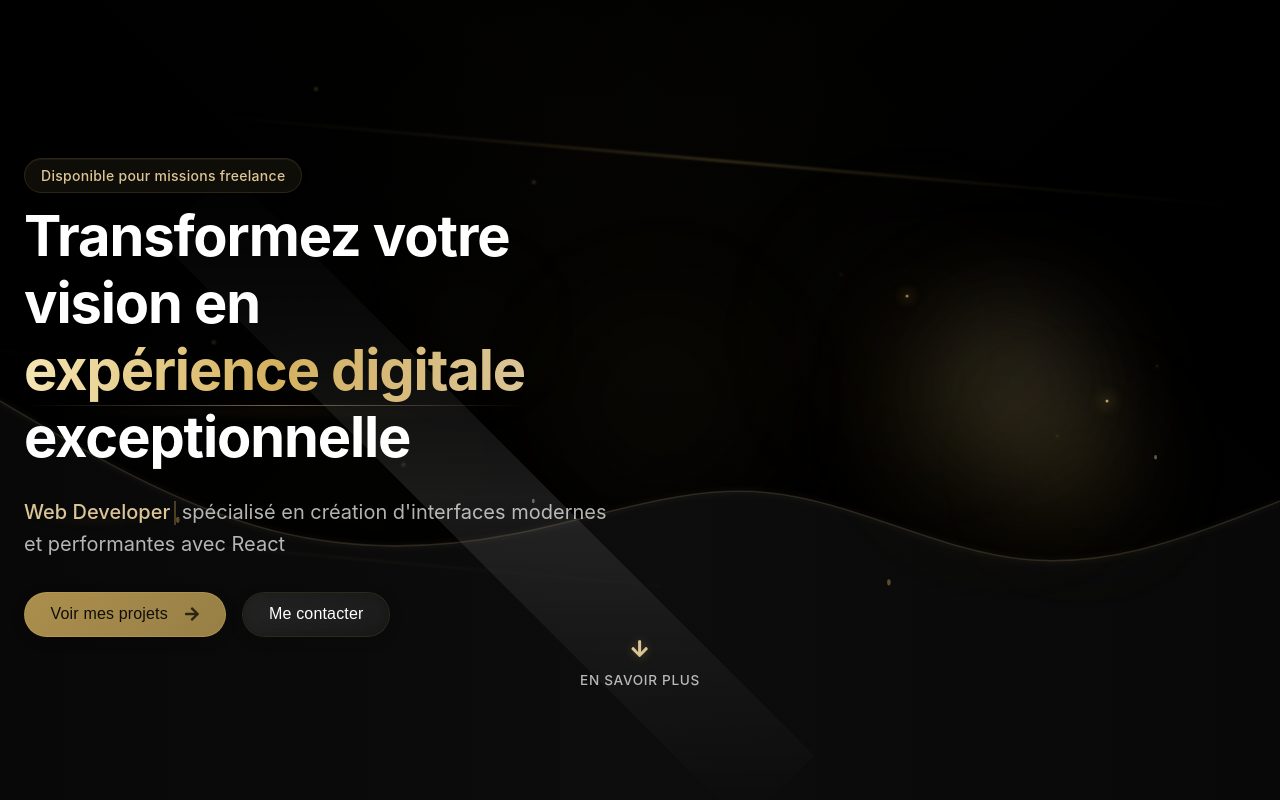
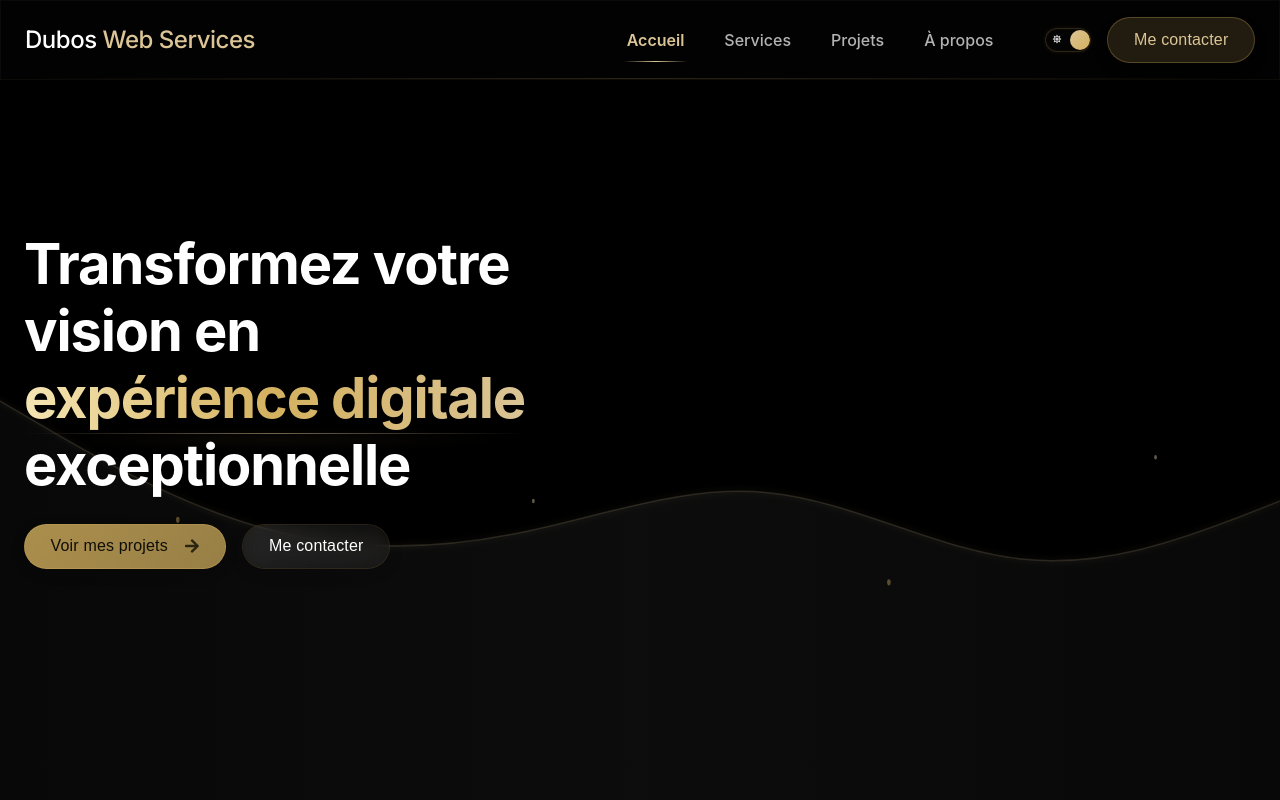
Before and after one commit to Jerome-Dubos/portfolio, a React (Vite) app: page / in a window 1280 px wide. Shown: the top 800 px of the page. Built offline with nearby package versions, Linux system fonts and the light colour scheme.

Commit message:
Naviguation amelioree

```diff
--- a/src/App.jsx
+++ b/src/App.jsx
@@ -1,4 +1,4 @@
-import { useEffect } from 'react';
+import React, { useEffect } from 'react';
 import { Outlet, useLocation } from 'react-router-dom';
 import { AnimatePresence, motion } from 'framer-motion';
 import NavBar from './components/NavBar/NavBar.jsx';
--- a/src/components/Banner/Banner.jsx
+++ b/src/components/Banner/Banner.jsx
@@ -1,30 +1,15 @@
 import { useState, useEffect } from 'react';
 import { motion } from 'framer-motion';
-import { useNavigate } from 'react-router-dom';
+import { useNavigate, useLocation } from 'react-router-dom';
+import handleContactClick from '../../utils/handleContactClick'; // Import centralisé
 import HeroWave from '../DecorativeElements/HeroWave';
 import { FaArrowRight, FaArrowDown } from 'react-icons/fa';
 import './Banner.css';
 
 const Banner = () => {
   const navigate = useNavigate();
+  const location = useLocation();
   const [typewriter, setTypewriter] = useState({ text: '', index: 0 });
-  const [windowSize, setWindowSize] = useState({
-    width: window.innerWidth,
-    height: window.innerHeight
-  });
-
-  /* Détection de la taille de l'écran */
-  useEffect(() => {
-    const handleResize = () => {
-      setWindowSize({
-        width: window.innerWidth,
-        height: window.innerHeight
-      });
-    };
-
-    window.addEventListener('resize', handleResize);
-    return () => window.removeEventListener('resize', handleResize);
-  }, []);
 
   /* Effet d'écriture Typewriter */
   useEffect(() => {
@@ -39,55 +24,8 @@ const Banner = () => {
     }
   }, [typewriter]);
 
-
-  const navigateToProjects = () => {
-    navigate('/projects');
-  };
-
-  const navigateToContact = () => {
-    navigate('/about#contact');
-    setTimeout(() => {
-      document.getElementById("contact")?.scrollIntoView({ behavior: "smooth" });
-    }, 500);
-  };
-
-  const scrollToNextSection = () => {
-    const techStackSection = document.querySelector('#tech-stack') || document.querySelector('.tech-stack-section') || document.querySelector('.home-page > section:nth-child(2)');
-    if (techStackSection) {
-      techStackSection.scrollIntoView({ behavior: 'smooth' });
-    }
-  };
-
-  /* Variants d'animation */
-  const fadeInUp = { hidden: { opacity: 0, y: 20 }, visible: { opacity: 1, y: 0, transition: { duration: 0.6, ease: [0.22, 1, 0.36, 1] } } };
-
-  /* Adapter le délai d'apparition en fonction de la taille d'écran */
-  const getScrollIndicatorDelay = () => {
-    if (windowSize.width <= 768) return 1.5; // Plus rapide sur mobile
-    return 2; // Délai standard sur desktop
-  };
-
   return (
     <section className="banner">
-      {/* Effets background */}
-      <div className="glow-orb"></div>
-      <div className="glow-orb secondary"></div>
-      <div className="glow-orb tertiary"></div>
-      <div className="golden-mist"></div>
-      <div className="immersive-effects">
-        <div className="flow-line flow-line-1"></div>
-        <div className="flow-line flow-line-2"></div>
-        <div className="flow-line flow-line-3"></div>
-        <div className="particle-container">
-          {[...Array(20)].map((_, index) => (
-            <div key={index} className={`particle particle-${index + 1}`}></div>
-          ))}
-        </div>
-        <div className="light-pulse"></div>
-        <div className="digital-waves"></div>
-      </div>
-
-
       <div className="container banner-container">
         <motion.div
           className="banner-content"
@@ -95,94 +33,33 @@ const Banner = () => {
           animate="visible"
           variants={{ visible: { transition: { staggerChildren: 0.1, delayChildren: 0.3 } } }}
         >
-          <motion.div className="banner-badge" variants={fadeInUp}>
-            <span className="badge">Disponible pour missions freelance</span>
-          </motion.div>
-
-          <motion.h1 className="banner-title" variants={fadeInUp}>
+          <motion.h1 className="banner-title">
             Transformez votre vision en <br />
             <span className="gradient-text">expérience digitale</span> <br />
             exceptionnelle
           </motion.h1>
 
-          <motion.p className="banner-subtitle" variants={fadeInUp}>
-            <span className="typewriter">{typewriter.text}</span>
-            <span className="cursor"></span>
-            {" spécialisé en création d'interfaces modernes et performantes avec React"}
-          </motion.p>
-
-          <motion.div className="banner-cta" variants={fadeInUp}>
+          <motion.div className="banner-cta">
             <motion.button
-              onClick={navigateToProjects}
+              onClick={() => navigate('/projects')}
               className="btn btn-primary"
-              whileHover={{
-                scale: 1.05,
-                boxShadow: "0 0 25px rgba(212, 177, 95, 0.3)"
-              }}
+              whileHover={{ scale: 1.05 }}
               whileTap={{ scale: 0.98 }}
             >
               Voir mes projets <FaArrowRight className="btn-icon" />
             </motion.button>
 
             <motion.button
-              onClick={navigateToContact}
+              onClick={(e) => handleContactClick(navigate, location, e)}
               className="btn btn-secondary"
-              whileHover={{
-                scale: 1.05,
-                boxShadow: "0 8px 15px rgba(0, 0, 0, 0.1)"
-              }}
+              whileHover={{ scale: 1.05 }}
               whileTap={{ scale: 0.98 }}
             >
               Me contacter
             </motion.button>
           </motion.div>
         </motion.div>
-
-        <motion.div
-          className="interactive-glow"
-          initial={{ opacity: 0, scale: 0.8 }}
-          animate={{ opacity: 1, scale: 1 }}
-          transition={{
-            duration: 0.8,
-            delay: 0.4,
-            type: "spring",
-            stiffness: 100
-          }}
-        >
-          <div className="glow-container">
-            <div className="glow-effect main-glow"></div>
-            <div className="glow-effect secondary-glow"></div>
-            <div className="glow-effect accent-glow"></div>
-            <div className="spark-container">
-              {[...Array(8)].map((_, index) => (
-                <div key={index} className={`spark spark-${index + 1}`}></div>
-              ))}
-            </div>
-          </div>
-        </motion.div>
       </div>
-
-      <motion.div
-        className="scroll-indicator"
-        initial={{ opacity: 0 }}
-        animate={{ opacity: 1 }}
-        transition={{ delay: getScrollIndicatorDelay(), duration: 0.8 }}
-        onClick={scrollToNextSection}
-      >
-        <motion.div
-          className="scroll-arrow"
-          animate={{ y: [0, 10, 0] }}
-          transition={{
-            duration: 1.5,
-            repeat: Infinity,
-            repeatType: "loop"
-          }}
-        >
-          <FaArrowDown />
-        </motion.div>
-        <span>En savoir plus</span>
-      </motion.div>
-
 
       <HeroWave className="banner-wave" />
     </section>
--- a/src/components/CtaSection/CtaSection.jsx
+++ b/src/components/CtaSection/CtaSection.jsx
@@ -1,21 +1,12 @@
-import React from 'react';
 import { motion } from 'framer-motion';
-import { Link } from 'react-router-dom';
+import { useLocation, useNavigate } from 'react-router-dom';
+import handleContactClick from '../../utils/handleContactClick'; // Importation de la fonction
 import './CtaSection.css';
 
-// Données statiques de la section CTA
-const ctaData = {
-  title: "Prêt à concrétiser votre projet ?",
-  description: "Discutons de vos besoins et de la manière dont je peux vous aider à atteindre vos objectifs.",
-  button: {
-    text: "Me contacter",
-    url: "/contact",
-    type: "accent",
-    size: "lg"
-  }
-};
+const CtaSection = () => {
+  const location = useLocation();
+  const navigate = useNavigate();
 
-const CtaSection = () => {
   return (
     <section className="cta-section">
       <div className="container">
@@ -26,15 +17,16 @@ const CtaSection = () => {
           viewport={{ once: true }}
           transition={{ duration: 0.5 }}
         >
-          <h2>{ctaData.title}</h2>
-          <p>{ctaData.description}</p>
+          <h2>Prêt à concrétiser votre projet ?</h2>
+          <p>Discutons de vos besoins et de la manière dont je peux vous aider à atteindre vos objectifs.</p>
 
-          <Link
-            to={ctaData.button.url}
-            className={`btn ${ctaData.button.type ? `btn-${ctaData.button.type}` : 'btn-primary'} ${ctaData.button.size ? `btn-${ctaData.button.size}` : ''}`}
+          <motion.button
+            onClick={(e) => handleContactClick(navigate, location, e)}
+            className="btn btn-primary"
+            whileHover={{ scale: 1.03 }}
           >
-            {ctaData.button.text}
-          </Link>
+            Me contacter
+          </motion.button>
         </motion.div>
       </div>
     </section>
--- a/src/components/Error/Error.jsx
+++ b/src/components/Error/Error.jsx
@@ -1,14 +1,30 @@
 import React from 'react';
 import { motion } from 'framer-motion';
-import { Link } from 'react-router-dom';
+import { Link, useLocation, useNavigate } from 'react-router-dom';
 import {
   FaHome,
-  FaEnvelope,
-  FaExclamationTriangle
+  FaTools
 } from 'react-icons/fa';
+import { IoConstructOutline } from 'react-icons/io5';
 import './Error.css';
 
 const Error = () => {
+  const location = useLocation();
+  const navigate = useNavigate();
+
+  // Gestion du bouton "En savoir plus" similaire à la NavBar
+  const handleContactClick = (e) => {
+    e.preventDefault();
+    if (location.pathname === "/about") {
+      // Si l'utilisateur est déjà sur la page "À propos", faire défiler jusqu'à la section contact
+      document.getElementById("contact")?.scrollIntoView({ behavior: "smooth" });
+    } else {
+      // Sinon, naviguer vers la page "À propos" puis faire défiler jusqu'à la section contact
+      navigate("/about#contact");
+      setTimeout(() => document.getElementById("contact")?.scrollIntoView({ behavior: "smooth" }), 500);
+    }
+  };
+
   return (
     <div className="error-page">
       <div className="error-container">
@@ -19,7 +35,7 @@ const Error = () => {
           transition={{ duration: 0.6, type: "spring", stiffness: 100 }}
         >
           <div className="error-icon">
-            <FaExclamationTriangle />
+            <IoConstructOutline />
           </div>
 
           <motion.div
@@ -32,14 +48,15 @@ const Error = () => {
               stiffness: 150
             }}
           >
-            404
+            En construction
           </motion.div>
 
-          <h1>Oops! Page Introuvable</h1>
+          <h1>Page en développement</h1>
 
           <p className="error-description">
-            La page que vous recherchez semble avoir disparu dans le néant numérique.
-            Peut-être a-t-elle été déplacée, supprimée ou n'a jamais existé.
+            Cette page est actuellement en cours de développement.
+            Je travaille activement à créer du contenu innovant et pertinent.
+            Revenez bientôt pour découvrir les dernières mises à jour !
           </p>
 
           <div className="error-actions">
@@ -56,9 +73,12 @@ const Error = () => {
               whileHover={{ scale: 1.05 }}
               whileTap={{ scale: 0.95 }}
             >
-              <Link to="/contact" className="btn btn-secondary">
-                <FaEnvelope /> Nous contacter
-              </Link>
+              <button
+                className="btn btn-secondary"
+                onClick={handleContactClick}
+              >
+                <FaTools /> En savoir plus
+              </button>
             </motion.div>
           </div>
         </motion.div>
@@ -69,51 +89,8 @@ const Error = () => {
           animate={{ opacity: 1, x: 0 }}
           transition={{ duration: 0.6, delay: 0.3 }}
         >
-          <img
-            src={`/assets/illustrations/404-${document.documentElement.getAttribute('data-theme') || 'dark'}.svg`}
-            alt="Page non trouvée"
-          />
+          <IoConstructOutline className="construction-icon" />
         </motion.div>
-      </div>
-
-      {/* Éléments décoratifs */}
-      <div className="error-decoration">
-        <motion.div
-          className="error-bubble error-bubble-1"
-          initial={{ scale: 0, opacity: 0 }}
-          animate={{
-            scale: 1,
-            opacity: 0.2,
-            transition: {
-              duration: 1,
-              delay: 0.5
-            }
-          }}
-        />
-        <motion.div
-          className="error-bubble error-bubble-2"
-          initial={{ scale: 0, opacity: 0 }}
-          animate={{
-            scale: 1,
-            opacity: 0.1,
-            transition: {
-              duration: 1,
-              delay: 0.7
-            }
-          }}
-        />
-        <motion.div
-          className="error-bubble error-bubble-3"
-          initial={{ scale: 0, opacity: 0 }}
-          animate={{
-            scale: 1,
-            opacity: 0.3,
-            transition: {
-              duration: 1,
-              delay: 0.9
-            }
-          }}
-        />
       </div>
     </div>
   );
--- a/src/components/NavBar/NavBar.jsx
+++ b/src/components/NavBar/NavBar.jsx
@@ -1,12 +1,11 @@
-// NavBar.jsx
 import { useState, useEffect } from "react";
 import { Link, useLocation, useNavigate } from "react-router-dom";
 import { motion, AnimatePresence } from "framer-motion";
+import handleContactClick from "../../utils/handleContactClick"; // Import centralisé
 import ThemeToggle from "../ThemeToggle/ThemeToggle";
 import { FaBars, FaTimes } from "react-icons/fa";
 import "./NavBar.css";
 
-// Définition des liens de navigation
 const navLinks = [
   { path: "/", label: "Accueil" },
   { path: "/services", label: "Services" },
@@ -15,70 +14,41 @@ const navLinks = [
 ];
 
 const NavBar = () => {
-  const [state, setState] = useState({
-    menuOpen: false,
-    scrolled: false,
-    hidden: false
-  });
+  const [state, setState] = useState({ menuOpen: false, scrolled: false, hidden: false });
   const location = useLocation();
   const navigate = useNavigate();
 
-  // Fermer le menu mobile lors du changement de page
   useEffect(() => {
     setState((prev) => ({ ...prev, menuOpen: false }));
   }, [location]);
 
-  // Détecter le scroll pour appliquer le style scrolled à la navbar
-  // et gérer la visibilité sur la page d'accueil
-  useEffect(() => {
-    const handleScroll = () => {
-      const isHome = location.pathname === "/";
-      const scrollY = window.scrollY;
-
-      setState((prev) => ({
-        ...prev,
-        scrolled: scrollY > 20,
-        hidden: isHome && scrollY <= 20
-      }));
-    };
-
-    // Initialiser l'état hidden lors du chargement de la page
-    const isHome = location.pathname === "/";
-    setState(prev => ({ ...prev, hidden: isHome && window.scrollY <= 20 }));
-
-    window.addEventListener("scroll", handleScroll);
-    return () => window.removeEventListener("scroll", handleScroll);
-  }, [location.pathname]);
-
-  // Gestion du bouton "Me contacter"
-  const handleContactClick = (e) => {
-    e.preventDefault();
-    if (location.pathname === "/about") {
-      // Si l'utilisateur est déjà sur la page "À propos", faire défiler jusqu'à la section contact
-      document.getElementById("contact")?.scrollIntoView({ behavior: "smooth" });
+  // Gestion du clic sur un lien de navigation
+  const handleNavClick = (e, path) => {
+    if (location.pathname === path) {
+      e.preventDefault(); // Empêche le rechargement
+      window.scrollTo({ top: 0, behavior: "smooth" }); // Scroll en haut en douceur
     } else {
-      // Sinon, naviguer vers la page "À propos" puis faire défiler jusqu'à la section contact
-      navigate("/about#contact");
-      setTimeout(() => document.getElementById("contact")?.scrollIntoView({ behavior: "smooth" }), 500);
+      navigate(path);
     }
   };
 
   return (
     <nav className={`navbar glass ${state.scrolled ? "scrolled" : ""} ${state.hidden ? "hidden" : ""}`}>
       <div className="container navbar-container">
-        {/* Logo */}
         <Link to="/" className="logo-link">
           <span className="logo-text">Dubos <span className="logo-accent">Web Services</span></span>
         </Link>
 
-        {/* Navbar pour desktop */}
         <div className="desktop-menu">
           <ul className="nav-links">
             {navLinks.map(({ path, label }) => (
               <li key={path} className="nav-item">
-                <Link to={path} className={`nav-link ${location.pathname === path ? "active" : ""}`}>
+                <Link
+                  to={path}
+                  className={`nav-link ${location.pathname === path ? "active" : ""}`}
+                  onClick={(e) => handleNavClick(e, path)}
+                >
                   {label}
-                  {/* Animation de soulignement lorsque le lien est actif */}
                   {location.pathname === path && <motion.div className="nav-indicator" layoutId="navIndicator" />}
                 </Link>
               </li>
@@ -86,45 +56,47 @@ const NavBar = () => {
           </ul>
           <div className="nav-actions">
             <ThemeToggle />
-            <motion.button className="btn btn-primary nav-cta" onClick={handleContactClick} whileHover={{ scale: 1.03 }}>
+            <motion.button
+              className="btn btn-primary nav-cta"
+              onClick={(e) => handleContactClick(navigate, location, e)}
+              whileHover={{ scale: 1.03 }}
+            >
               Me contacter
             </motion.button>
           </div>
         </div>
 
-        {/* Navbar pour mobile */}
         <div className="mobile-controls">
           <ThemeToggle />
           <motion.button
             className="menu-toggle"
             onClick={() => setState((prev) => ({ ...prev, menuOpen: !prev.menuOpen }))}
-            aria-label="Menu"
           >
             {state.menuOpen ? <FaTimes /> : <FaBars />}
           </motion.button>
         </div>
       </div>
 
-      {/* Menu mobile affiché lorsqu'il est ouvert */}
       <AnimatePresence>
         {state.menuOpen && (
-          <motion.div
-            className="mobile-menu glass"
-            initial={{ opacity: 0, height: 0 }}
-            animate={{ opacity: 1, height: "auto" }}
-            exit={{ opacity: 0, height: 0 }}
-          >
+          <motion.div className="mobile-menu glass">
             <ul className="mobile-nav-links">
               {navLinks.map(({ path, label }) => (
                 <li key={path} className="mobile-nav-item">
-                  <Link to={path} className={`mobile-nav-link ${location.pathname === path ? "active" : ""}`}>
+                  <Link
+                    to={path}
+                    className={`mobile-nav-link ${location.pathname === path ? "active" : ""}`}
+                    onClick={(e) => handleNavClick(e, path)}
+                  >
                     {label}
                   </Link>
                 </li>
               ))}
-              {/* Bouton de contact dans le menu mobile */}
               <li className="mobile-nav-item">
-                <button className="btn btn-primary w-full" onClick={handleContactClick}>
+                <button
+                  className="btn btn-primary w-full"
+                  onClick={(e) => handleContactClick(navigate, location, e)}
+                >
                   Me contacter
                 </button>
               </li>
--- a/src/pages/Home/Home.jsx
+++ b/src/pages/Home/Home.jsx
@@ -29,7 +29,7 @@ const Home = () => {
       </div>
 
       <div id="cta" className="cta-section">
-        <cta-section />
+        <CtaSection />
       </div>
     </div>
   );
--- /dev/null
+++ b/src/utils/handleContactClick.jsx
@@ -0,0 +1,11 @@
+const handleContactClick = (navigate, location, e) => {
+    e.preventDefault();
+    if (location.pathname === "/about") {
+      document.getElementById("contact")?.scrollIntoView({ behavior: "smooth" });
+    } else {
+      navigate("/about#contact");
+      setTimeout(() => document.getElementById("contact")?.scrollIntoView({ behavior: "smooth" }), 500);
+    }
+  };
+
+  export default handleContactClick;
```
Also changed, not shown: src/components/Error/Error.css (+81 -85 lines).
